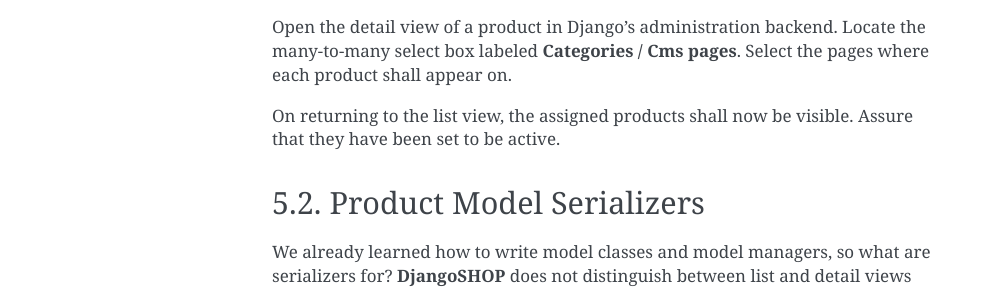
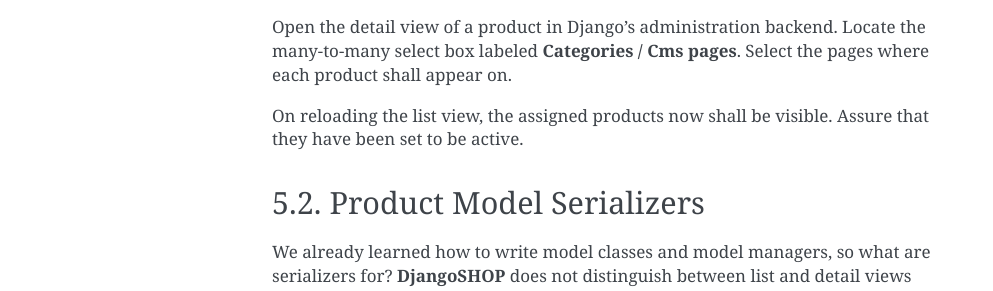
Before and after one commit to zootopia106/django-shop, a Sphinx documentation site: the page built from docs/tutorial/routing.rst, in a window 1280 px wide. Shown: the part 625-916 px from the top of the page, without its empty margins (148-1141 px from the left). Built offline with Sphinx 7.4.7, drawn with Linux system fonts in a browser that asks for light colours.

Commit message:
updated docs

```diff
--- a/docs/tutorial/routing.rst
+++ b/docs/tutorial/routing.rst
@@ -33,8 +33,8 @@ Open the detail view of a product in Django's administration backend. Locate the
 select box labeled **Categories / Cms pages**. Select the pages where each product shall appear
 on.
 
-On returning to the list view, the assigned products shall now be visible. Assure that they have
-been set to be active.
+On reloading the list view, the assigned products now shall be visible. Assure that they have been
+set to be active.
 
 
 Product Model Serializers
```
